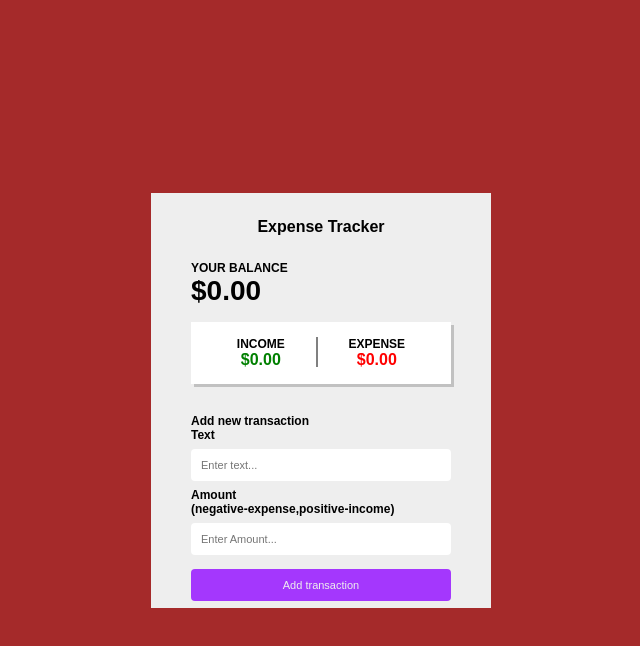
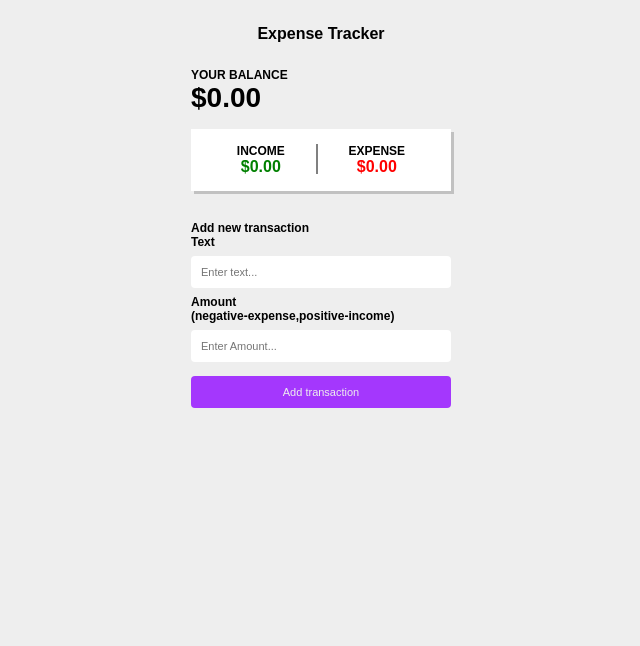
Before and after one commit to loyeh/9th-of-20x20, a plain HTML site: page index.html in a window 1280 px wide. Shown: the whole page, without its empty margins (319-959 px from the left). Drawn offline with Linux system fonts and the light colour scheme.

Commit message:
colors fixed

```diff
--- a/style.css
+++ b/style.css
@@ -6,14 +6,13 @@
 body {
   font-family: Arial, Helvetica, sans-serif;
   display: flex;
-  align-items: center;
+  /* align-items: center; */
   justify-content: center;
   height: 100vh;
-  background-color: brown;
+  background-color: #eeeeee;
 }
 main {
   width: 340px;
-  background-color: #eeeeee;
   padding-inline: 40px;
 }
 h4 {
@@ -21,9 +20,7 @@ h4 {
   margin: 25px;
   white-space: nowrap;
 }
-.balance {
-  /* margin-block: 20px; */
-}
+
 p {
   font-size: 12px;
   font-weight: bold;
```
